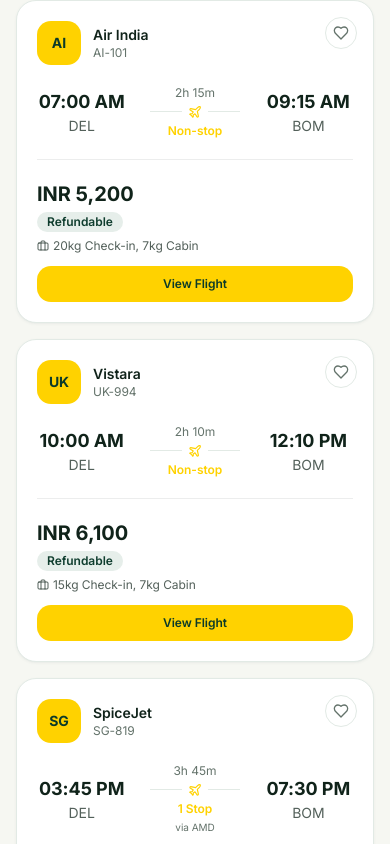
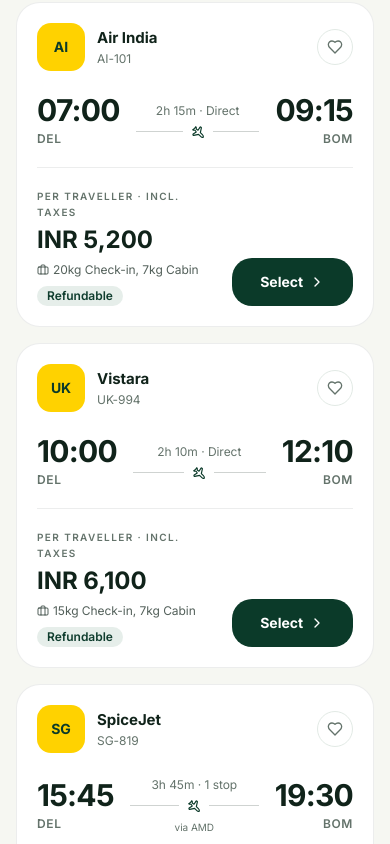
Before and after one commit to lemontriptech500-ship-it/LemonTrip_Frontend, a Next.js app: page /flights in a window 390 px wide. Shown: the part 1380-2224 px from the top of the page. Built offline with nearby package versions, Linux system fonts and the light colour scheme; no server answers.

Commit message:
UI: package cards and heading size fixes

```diff
--- a/src/app/globals.css
+++ b/src/app/globals.css
@@ -229,7 +229,7 @@
     @apply text-3xl font-semibold leading-[1.1] tracking-tight;
   }
   @media (min-width: 768px) {
-    .text-h2 { font-size: 2.6rem; }
+    .text-h2 { font-size: 2.1rem; }
   }
 
   .text-h3 {
--- a/src/components/flights/FlightResultCard.tsx
+++ b/src/components/flights/FlightResultCard.tsx
@@ -2,30 +2,30 @@
 
 import Link from 'next/link'
 import { Flight } from '@/types/flights'
-import { Button, Badge } from '@/components/ui'
-import { Plane, Briefcase, Heart } from 'lucide-react'
+import { Badge } from '@/components/ui'
+import { Plane, Briefcase, Heart, ChevronRight } from 'lucide-react'
 import { useWishlistStore } from '@/store/wishlistStore'
 
 interface FlightResultCardProps {
   flight: Flight
 }
 
+/**
+ * Figma "Flight & travel results" card:
+ * airline tile + name, big times with a route line between them,
+ * "per traveller" price on the left, dark-green Select button on the right.
+ */
 export function FlightResultCard({ flight }: FlightResultCardProps) {
   const { toggleItem, isWishlisted, hasHydrated } = useWishlistStore()
   const wishlistId = `flight-${flight.id}`
   const wishlisted = hasHydrated && isWishlisted(wishlistId)
 
-  const formatTime = (isoString: string) => {
-    return new Date(isoString).toLocaleTimeString([], { hour: '2-digit', minute: '2-digit' })
-  }
+  const formatTime = (isoString: string) =>
+    new Date(isoString).toLocaleTimeString([], { hour: '2-digit', minute: '2-digit', hour12: false })
 
-  const formatDuration = (mins: number) => {
-    const h = Math.floor(mins / 60)
-    const m = mins % 60
-    return `${h}h ${m}m`
-  }
+  const formatDuration = (mins: number) => `${Math.floor(mins / 60)}h ${String(mins % 60).padStart(2, '0')}m`
 
-  const stopsLabel = flight.stops === 0 ? 'Non-stop' : `${flight.stops} Stop${flight.stops > 1 ? 's' : ''}`
+  const stopsLabel = flight.stops === 0 ? 'Direct' : `${flight.stops} stop${flight.stops > 1 ? 's' : ''}`
 
   const handleToggleWishlist = () => {
     toggleItem({
@@ -45,80 +45,83 @@ export function FlightResultCard({ flight }: FlightResultCardProps) {
   }
 
   return (
-    <div className="relative bg-[var(--color-surface)] rounded-[var(--radius-lg)] p-5 flex flex-col md:flex-row items-center gap-5 shadow-sm border border-[var(--color-border)] hover:shadow-md hover:border-[var(--color-border-strong)] transition-all duration-200">
-
+    <article className="relative rounded-[var(--radius-xl)] border border-[var(--color-border-light)] bg-[var(--color-surface)] p-5 shadow-[var(--shadow-sm)] transition-all duration-200 hover:-translate-y-0.5 hover:shadow-[var(--shadow-lg)] sm:p-6">
+      {/* Airline row */}
+      <div className="flex items-center gap-3">
+        <div className="flex h-12 w-12 shrink-0 items-center justify-center rounded-[var(--radius-md)] bg-[var(--color-primary)] text-sm font-extrabold text-[var(--green-dark)]">
+          {flight.airlineCode}
+        </div>
+        <div className="min-w-0 flex-1">
+          <p className="truncate font-bold text-[var(--color-text-primary)]">{flight.airline}</p>
+          <p className="text-xs text-[var(--color-text-muted)]">{flight.flightNumber}</p>
+        </div>
         <button
           type="button"
           onClick={handleToggleWishlist}
           aria-label={wishlisted ? 'Remove from wishlist' : 'Add to wishlist'}
           aria-pressed={wishlisted}
-        className="absolute right-4 top-4 z-10 flex h-8 w-8 items-center justify-center rounded-full border border-[var(--color-border)] bg-[var(--color-surface)] text-[var(--color-text-muted)] transition hover:border-[var(--color-error)] hover:text-[var(--color-error)]"
+          className="flex h-9 w-9 shrink-0 items-center justify-center rounded-full border border-[var(--color-border)] bg-[var(--color-surface)] text-[var(--color-text-muted)] transition hover:border-[var(--color-error)] hover:text-[var(--color-error)]"
         >
           <Heart size={16} fill={wishlisted ? 'currentColor' : 'none'} className={wishlisted ? 'text-[var(--color-error)]' : ''} />
         </button>
+      </div>
 
-      <div className="flex flex-row md:flex-col items-center gap-3 w-full md:w-28 shrink-0">
-        <div className="w-11 h-11 rounded-[var(--radius-md)] bg-[var(--color-primary)] flex items-center justify-center font-bold text-[var(--green-dark)] text-sm">
-          {flight.airlineCode}
+      {/* Times + route line */}
+      <div className="mt-6 flex items-center gap-4">
+        <div>
+          <p className="text-3xl font-extrabold leading-none tracking-tight text-[var(--color-text-primary)]">
+            {formatTime(flight.departureTime)}
+          </p>
+          <p className="mt-1.5 text-xs font-semibold uppercase tracking-wider text-[var(--color-text-muted)]">{flight.origin}</p>
         </div>
-        <div className="text-left md:text-center">
-          <p className="font-semibold text-[var(--color-text-primary)] text-sm">{flight.airline}</p>
-          <p className="text-xs text-[var(--color-text-muted)]">{flight.flightNumber}</p>
+
+        <div className="flex min-w-0 flex-1 flex-col items-center gap-1.5">
+          <span className="text-xs text-[var(--color-text-muted)]">
+            {formatDuration(flight.durationMinutes)} · {stopsLabel}
+          </span>
+          <div className="flex w-full items-center gap-2">
+            <div className="h-px flex-1 bg-[var(--color-border-strong)]" />
+            <Plane size={14} className="shrink-0 rotate-90 text-[var(--color-secondary)]" aria-hidden="true" />
+            <div className="h-px flex-1 bg-[var(--color-border-strong)]" />
+          </div>
+          {flight.stopLocations && flight.stopLocations.length > 0 && (
+            <span className="text-[10px] text-[var(--color-text-muted)]">via {flight.stopLocations.join(', ')}</span>
+          )}
+        </div>
+
+        <div className="text-right">
+          <p className="text-3xl font-extrabold leading-none tracking-tight text-[var(--color-text-primary)]">
+            {formatTime(flight.arrivalTime)}
+          </p>
+          <p className="mt-1.5 text-xs font-semibold uppercase tracking-wider text-[var(--color-text-muted)]">{flight.destination}</p>
         </div>
       </div>
 
-      <div className="flex-1 w-full flex items-center justify-between gap-3">
-        <div className="text-center md:text-right flex-1">
-          <p className="text-lg font-bold text-[var(--color-text-primary)]">{formatTime(flight.departureTime)}</p>
-          <p className="text-sm text-[var(--color-text-secondary)]">{flight.origin}</p>
-        </div>
+      <div className="my-5 h-px bg-[var(--color-border-light)]" />
 
-        <div className="flex flex-col items-center px-3 flex-1">
-          <span className="text-xs text-[var(--color-text-muted)] mb-1">{formatDuration(flight.durationMinutes)}</span>
-          <div className="w-full flex items-center gap-1.5">
-            <div className="h-px bg-[var(--color-border)] flex-1" />
-            <Plane size={14} className="text-[var(--color-primary)] shrink-0" />
-            <div className="h-px bg-[var(--color-border)] flex-1" />
-          </div>
-          <span className="text-xs font-semibold text-[var(--color-primary)] mt-1">
-            {stopsLabel}
+      {/* Price + Select */}
+      <div className="flex items-end justify-between gap-4">
+        <div>
+          <p className="eyebrow !text-[10px]">Per traveller · incl. taxes</p>
+          <p className="mt-1 text-2xl font-extrabold text-[var(--color-text-primary)]">
+            {flight.currency} {flight.price.toLocaleString()}
+          </p>
+          <div className="mt-1.5 flex flex-wrap items-center gap-2">
+            <span className="inline-flex items-center gap-1 text-xs text-[var(--color-text-secondary)]">
+              <Briefcase size={12} aria-hidden="true" /> {flight.baggageAllowance}
             </span>
-          {flight.stopLocations && flight.stopLocations.length > 0 && (
-            <span className="text-[10px] text-[var(--color-text-muted)] mt-0.5">
-              via {flight.stopLocations.join(', ')}
-            </span>
-          )}
-        </div>
-
-        <div className="text-center md:text-left flex-1">
-          <p className="text-lg font-bold text-[var(--color-text-primary)]">{formatTime(flight.arrivalTime)}</p>
-          <p className="text-sm text-[var(--color-text-secondary)]">{flight.destination}</p>
+            {flight.refundable ? <Badge variant="success">Refundable</Badge> : <Badge variant="neutral">Non-refundable</Badge>}
           </div>
         </div>
 
-      <div className="w-full h-px bg-[var(--color-border-light)] md:hidden" />
-
-      <div className="flex flex-col md:items-end justify-between w-full md:w-44 shrink-0 gap-3">
-        <div className="flex flex-col gap-1 w-full md:items-end">
-          <p className="text-xl font-bold text-[var(--color-text-primary)]">
-            {flight.currency} {flight.price.toLocaleString()}
-          </p>
-          <div className="flex items-center gap-2 flex-wrap">
-            {flight.refundable ? (
-              <Badge variant="success">Refundable</Badge>
-            ) : (
-              <Badge variant="neutral">Non-refundable</Badge>
-            )}
+        <Link
+          href={`/flights/${flight.id}`}
+          className="inline-flex h-12 shrink-0 items-center justify-center gap-1.5 rounded-[var(--radius-lg)] bg-[var(--green-dark)] px-7 text-sm font-bold text-white transition-colors hover:bg-[var(--green)] focus-visible:outline-none focus-visible:ring-2 focus-visible:ring-[var(--color-primary)] focus-visible:ring-offset-2"
+        >
+          Select
+          <ChevronRight size={16} aria-hidden="true" />
+        </Link>
       </div>
-          <p className="text-xs text-[var(--color-text-secondary)] flex items-center gap-1 mt-0.5">
-            <Briefcase size={12} /> {flight.baggageAllowance}
-          </p>
-        </div>
-
-        <Button className="w-full md:w-auto" size="sm" asChild>
-          <Link href={`/flights/${flight.id}`}>View Flight</Link>
-        </Button>
-      </div>
-    </div>
+    </article>
   )
 }
```
Also changed, not shown: src/components/home/PopularPackages.tsx (+39 -48 lines). Lines whose indentation alone changed are shown as unchanged.
